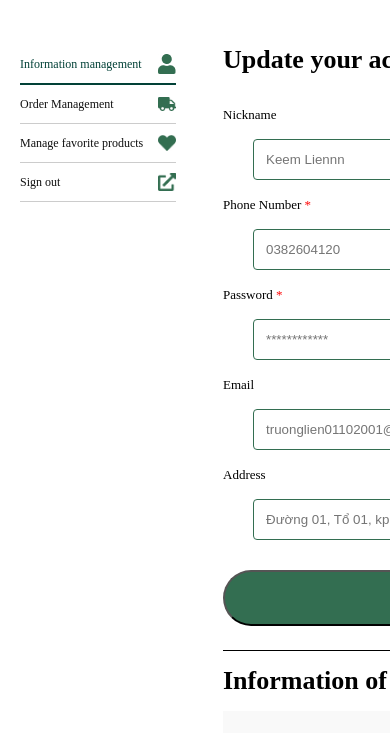
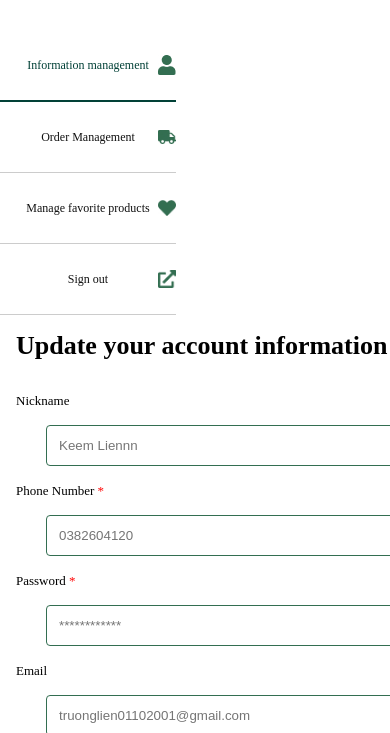
Before and after one commit to https-github-com-hieunt0303/MyAccount, a plain HTML site: page mypage/index.html in a window 390 px wide. Shown: the part 91-824 px from the top of the page. Drawn offline with Linux system fonts and the light colour scheme.

Commit message:
Fix lan 1

```diff
--- a/css/base.css
+++ b/css/base.css
@@ -100,8 +100,8 @@ button{
     color: #336E51;
 }
 .outer {
-    height: 50px;
     text-align: center;
+    margin-bottom: 10px;
 }
 .btn{
     min-width: 120px;
--- a/css/style.css
+++ b/css/style.css
@@ -1,25 +1,24 @@
 /* My account */
-.mypageWrap:after {
-  content:'';
-  display:block;
-  clear:both;
+.mypageCateArea .lnbTop {
+  margin: 0;
+  padding: 0;
+  width: 200px;
+  position: fixed;
+  height: 100%;
+  overflow: auto;
 }
-.mypageWrap .mypageCateArea {
-  float:left;
-  margin-top:15px;
+
+div.mypageArea {
+  margin-left: 200px;
+  padding: 1px 16px;
+  height: 1000px;
 }
-.mypageWrap .mypageArea {
-  float:right;
-}
-.mypageArea{
-  padding-right: 20px;
-}
-.mypageCateArea{
-  padding-left: 20px;
-}
+
 .mypageCateArea .lnbTop a {
   display: block;
   border-bottom: 1px solid #ccc;
+  padding: 16px;
+  text-decoration: none;
 }
 .mypageCateArea .lnbTop a.on {
   border-bottom: 2px solid #024137;
@@ -197,12 +196,8 @@
   color: #000000;
   text-align: center;
 }
-.btn_del{
-  position: absolute;
-  bottom: 15%; right: 0;
-  background-color: #fff;
-  border-color: #fff;
-  color: #336E51;
+.fa .fa-trash{
+  vertical-align: right;
 }
 /* Cart items */
 .row1 .col1 li .li .quantity p{
@@ -235,7 +230,7 @@
   height: 100%;
 }
 .product{
-text-align: left;
+  text-align: left;
 }
 .col1 {
   text-align: left;
@@ -272,6 +267,10 @@ text-align: left;
   position: absolute;
   top: 10%;
   right: 0;
+}
+
+.object{
+  text-align: right;
 }
 
 .round label {
@@ -398,3 +397,20 @@ input[type=submit]:hover {
     font-size:12px;line-height:38px;
   }
 }
+
+@media screen and (max-width: 1000px) {
+  .mypageCateArea .lnbTop {
+    width: 100%;
+    height: auto;
+    position: relative;
+  }
+  .mypageCateArea .lnbTop a {float: left;}
+  div.mypageArea {margin-left: 0;}
+}
+
+@media screen and (max-width: 500px) {
+  .mypageCateArea .lnbTop a {
+    text-align: center;
+    float: none;
+  }
+}
--- a/mypage/index.html
+++ b/mypage/index.html
@@ -24,7 +24,7 @@
         </aside>
         <div class="mypageArea">
             <div class="section01">
-                <h1>Update your accoutn information</h1>
+                <h1>Update your account information</h1>
                 <form name="myForm" action="/mypage/action_page.php" onsubmit="return validateForm()" method="post">
                     <div class="row">
                       <div class="col-25">
```
Also changed, not shown: mypage/myorder.html (+13 -13 lines).
